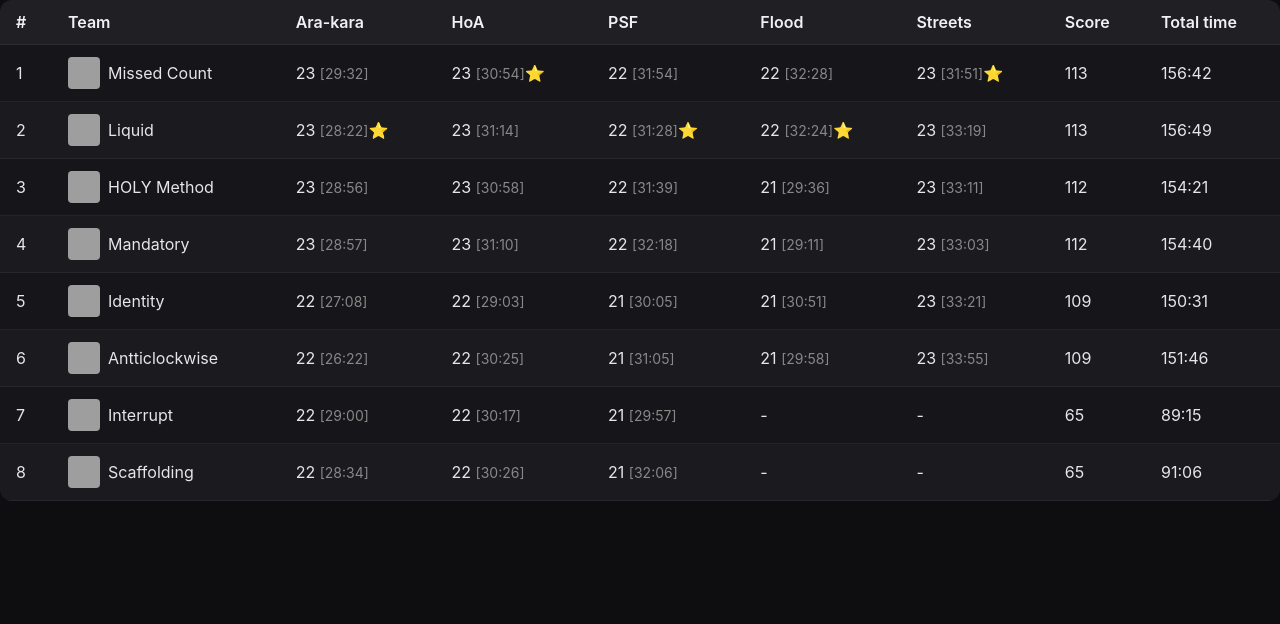
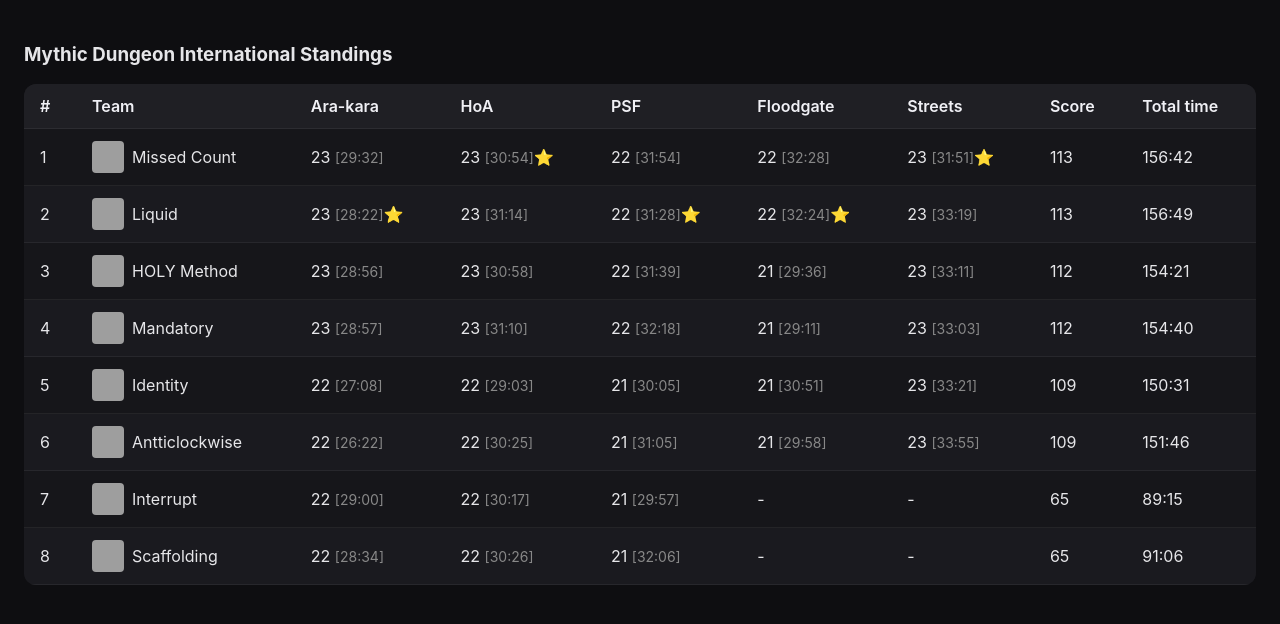
Before and after one commit to nullValueReturned/RioMdiTable, a React (Vite) app: page / in a window 1280 px wide. Shown: the top 624 px of the page. Built offline with nearby package versions, Linux system fonts and the light colour scheme; grey boxes are pictures that could not be loaded.

Commit message:
fix: update icon link in index.html and correct dungeon name in MdiTable

```diff
--- a/index.html
+++ b/index.html
@@ -2,7 +2,7 @@
 <html lang="en">
   <head>
     <meta charset="UTF-8" />
-    <link rel="icon" type="image/svg+xml" href="/vite.svg" />
+    <link rel="icon" type="image/svg+xml" href="/icon.svg" />
     <meta name="viewport" content="width=device-width, initial-scale=1.0" />
     <title>MDI standings</title>
   </head>
--- a/src/App.css
+++ b/src/App.css
@@ -6,9 +6,11 @@
   color: #e6e6e9;
   font-family: Inter, Arial, sans-serif;
 }
-
+.mdiTableWrapper {
+  padding: 24px;
+}
 /* Modern Dark Table */
-.my-table {
+.mdiTable {
   width: 100%;
   border-collapse: collapse;
   backdrop-filter: blur(6px);
@@ -18,16 +20,16 @@
 }
 
 /* Headers + Cells */
-.my-table tr {
+.mdiTable tr {
   border-bottom: 1px solid rgba(255,255,255,0.06);
 }
 
-.my-table td, .my-table th {
+.mdiTable td, .mdiTable th {
   padding: 12px 16px;
 }
 
 /* Header Style */
-.my-table th {
+.mdiTable th {
   background: #1f1f24;
   font-weight: 600;
   text-align: left;
@@ -35,12 +37,12 @@
 }
 
 /* Even Row Striping */
-.my-table tr:nth-child(even) {
+.mdiTable tr:nth-child(even) {
   background: #1a1a1f;
 }
 
 /* Hover */
-.my-table tr:hover {
+.mdiTable tr:hover {
   background: #2a2a33;
   transition: background 0.2s ease;
 }
--- a/src/MdiTable/MdiTable.tsx
+++ b/src/MdiTable/MdiTable.tsx
@@ -2,8 +2,8 @@
 import RunInfo from "./RunInfo";
 import type { IRankedTeams, Run } from "../types/IRankedTeams";
 
-type TDungeon = "Ara-kara" | "HoA" | "PSF" | "Flood" | "Streets";
-const AllDungeons: TDungeon[] = ["Ara-kara", "HoA", "PSF", "Flood", "Streets"];
+type TDungeon = "Ara-kara" | "HoA" | "PSF" | "Floodgate" | "Streets";
+const AllDungeons: TDungeon[] = ["Ara-kara", "HoA", "PSF", "Floodgate", "Streets"];
 
 const zoneIdToName: (zoneId: number) => TDungeon | "Unknown" = (
   zoneId: number
@@ -16,7 +16,7 @@
     case 14954:
       return "PSF";
     case 15452:
-      return "Flood";
+      return "Floodgate";
     case 1000000:
       return "Streets";
     default:
@@ -88,9 +88,10 @@
     [myData]
   );
   return (
-    <div className="my-app">
+    <div className="mdiTableWrapper">
+        <h3>Mythic Dungeon International Standings</h3>
       {
-        <table className="my-table">
+        <table className="mdiTable">
           <thead>
             <tr>
               <th className="rankRow">#</th>
```
Also changed, not shown: public/icon.svg (added).
